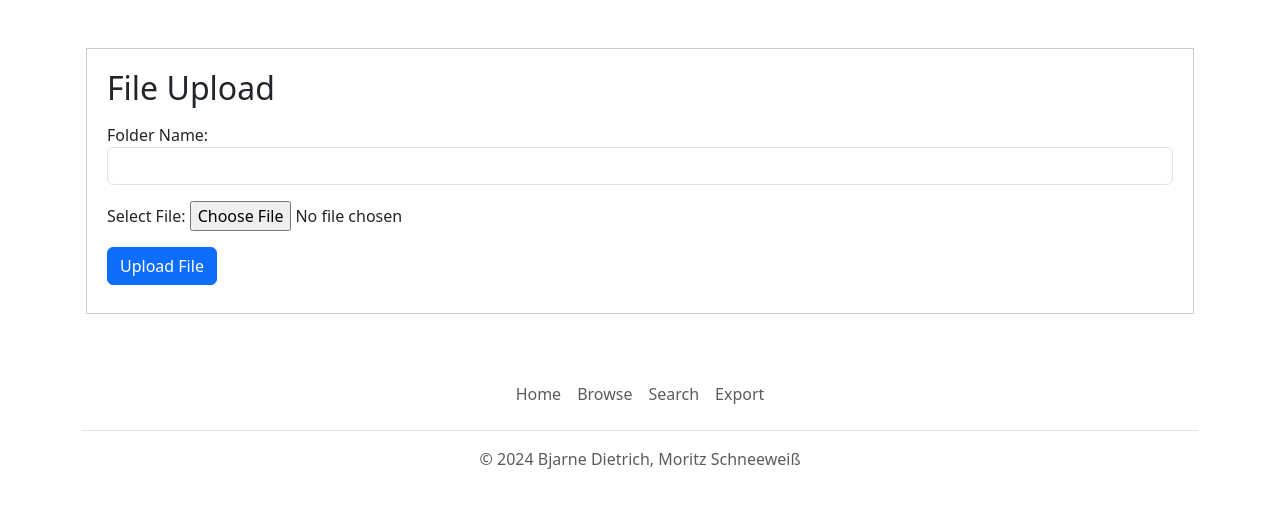
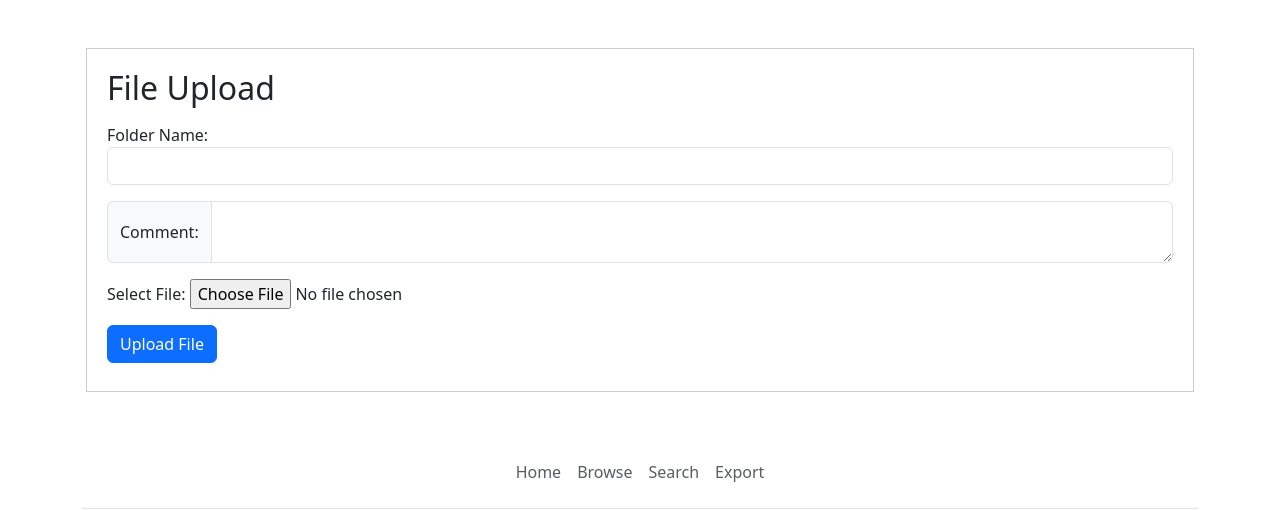
Before and after one commit to bjarne-dietrich/Salemarino, a Flask app: page / in a window 1280 px wide. Shown: the part 56-567 px from the top of the page. Run offline with Flask 3, Linux system fonts and the light colour scheme.

Commit message:
Added Comment Field to form.

```diff
--- a/templates/index.html
+++ b/templates/index.html
@@ -11,7 +11,11 @@
                             <label for="folderName">Folder Name:</label>
                             <input type="text" class="form-control" id="projectID" name="projectID" required>
                         </div>
-                        <div class="form-group py-2">
+                        <div class="input-group py-2">
+                            <span class="input-group-text">Comment:</span>
+                            <textarea class="form-control" aria-label="comment" name="comment"></textarea>
+                          </div>
+                          <div class="form-group py-2">
                             <label for="file">Select File:</label>
                             <input type="file" class="form-control-file" id="file" name="file" required>
                         </div>
```
